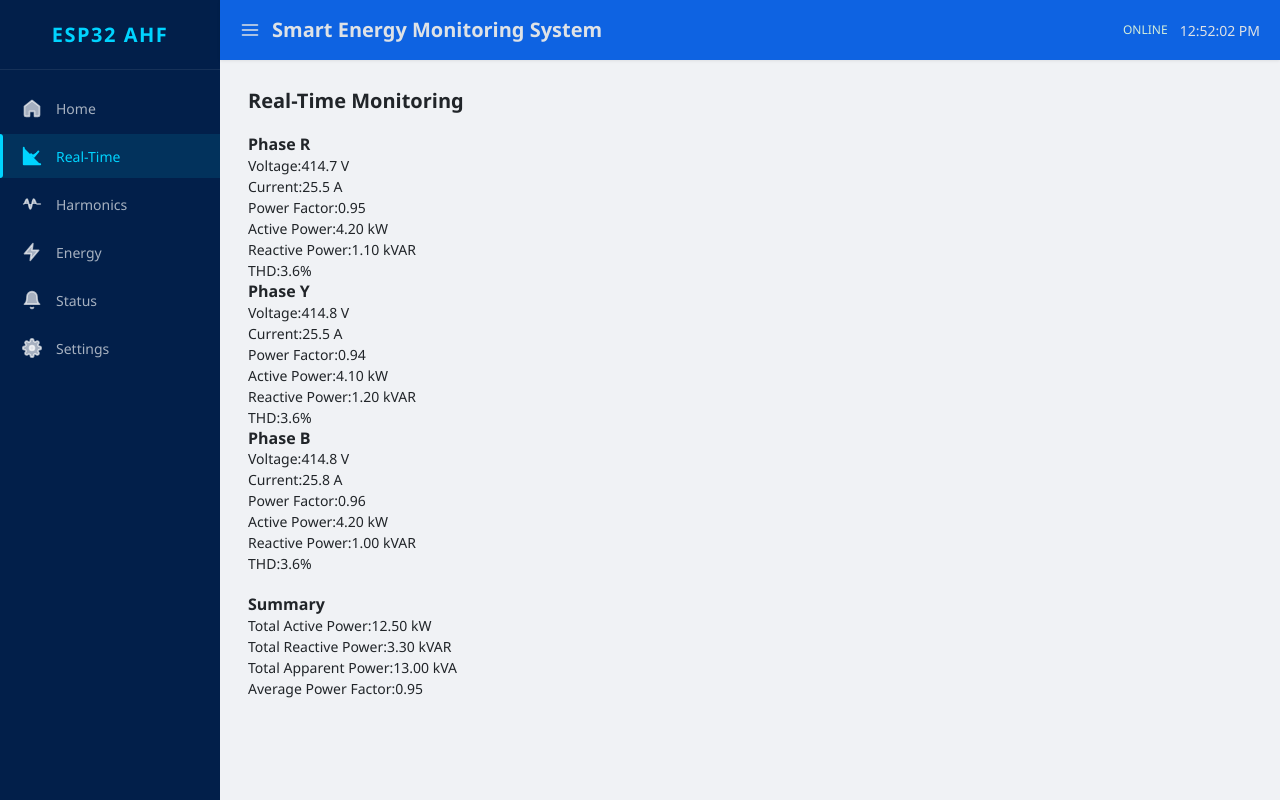
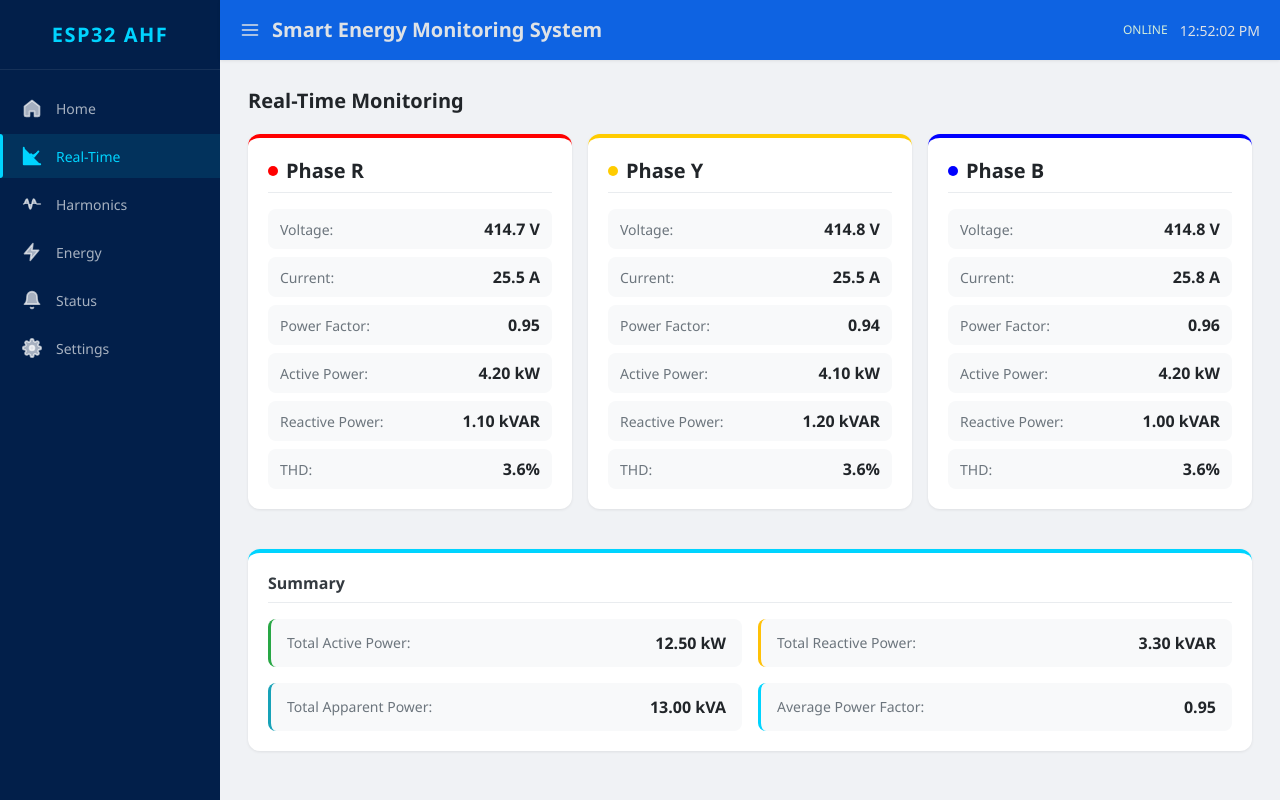
Before and after one commit to Legend-Paul/Harmonics-dashboard, a React (Vite) app: page / in a window 1280 px wide. Both pictures are taken after a click on the button "Real-Time". Built offline with nearby package versions, Linux system fonts and the light colour scheme.

Commit message:
Add Harmonics analysis styles

```diff
--- a/src/App.jsx
+++ b/src/App.jsx
@@ -4,8 +4,8 @@ import "./App.css";
 import Sidebar from "./components/Sidebar/Sidebar";
 import Header from "./components/Header/Header";
 import Home from "./pages/Home";
-import RealTime from "./pages/RealTime";
-import HarmonicAnalysis from "./pages/HarmonicAnalysis";
+import RealTime from "./pages/RealTime/RealTime";
+import HarmonicAnalysis from "./pages/HarmonicAnalysis/HarmonicAnalysis";
 import EnergyMonitoring from "./pages/EnergyMonitoring/EnergyMonitoring";
 import SystemStatus from "./pages/SystemStatus";
 import Settings from "./pages/Settings";
--- /dev/null
+++ b/src/pages/HarmonicAnalysis/HarmonicAnalysis.css
@@ -0,0 +1,224 @@
+/* ============================================
+   THD SUMMARY (Voltage & Current THD Cards)
+   ============================================ */
+
+.thd-summary {
+	display: grid;
+	grid-template-columns: repeat(2, 1fr);
+	gap: var(--spacing-base);
+	margin-bottom: var(--spacing-lg);
+}
+
+.thd-card {
+	background-color: var(--white);
+	border-radius: var(--radius-lg);
+	padding: var(--spacing-lg);
+	box-shadow: var(--shadow-sm);
+	transition: all var(--transition-base);
+	display: flex;
+	flex-direction: column;
+	gap: var(--spacing-sm);
+	position: relative;
+	overflow: hidden;
+	border-left: 4px solid var(--accent-color);
+}
+
+.thd-card:hover {
+	box-shadow: var(--shadow-md);
+	transform: translateY(-2px);
+}
+
+.thd-card h3 {
+	font-size: var(--font-size-sm);
+	font-weight: var(--font-weight-medium);
+	color: var(--gray-600);
+	text-transform: uppercase;
+	letter-spacing: 0.5px;
+	margin: 0;
+}
+
+.thd-value {
+	font-size: var(--font-size-3xl);
+	font-weight: var(--font-weight-bold);
+	color: var(--gray-900);
+	margin: 0;
+	line-height: 1.1;
+}
+
+.thd-limit {
+	font-size: var(--font-size-xs);
+	color: var(--gray-500);
+	font-style: italic;
+}
+
+.thd-status {
+	display: inline-block;
+	font-size: var(--font-size-xs);
+	font-weight: var(--font-weight-semibold);
+	padding: 4px 12px;
+	border-radius: var(--radius-full);
+	text-transform: uppercase;
+	letter-spacing: 0.5px;
+	align-self: flex-start;
+	margin-top: var(--spacing-xs);
+}
+
+.thd-status.compliant {
+	background-color: var(--success-light);
+	color: var(--success-dark);
+}
+
+.thd-status.warning {
+	background-color: var(--warning-light);
+	color: var(--warning-dark);
+}
+
+.thd-status.non-compliant {
+	background-color: var(--danger-light);
+	color: var(--danger-dark);
+}
+
+/* Card Accent Colors */
+.thd-card:nth-child(1) {
+	border-left-color: var(--info-color);
+}
+
+.thd-card:nth-child(2) {
+	border-left-color: var(--accent-color);
+}
+
+/* ============================================
+   HARMONICS TABLE
+   ============================================ */
+
+.harmonics-table {
+	background-color: var(--white);
+	border-radius: var(--radius-lg);
+	padding: var(--spacing-lg);
+	box-shadow: var(--shadow-sm);
+}
+
+.harmonics-table h3 {
+	font-size: var(--font-size-md);
+	font-weight: var(--font-weight-semibold);
+	color: var(--gray-800);
+	margin: 0 0 var(--spacing-base) 0;
+}
+
+.harmonics-table table {
+	width: 100%;
+	border-collapse: collapse;
+	font-size: var(--font-size-base);
+}
+
+.harmonics-table thead {
+	background-color: var(--gray-100);
+}
+
+.harmonics-table th {
+	padding: var(--spacing-md) var(--spacing-base);
+	text-align: left;
+	font-size: var(--font-size-sm);
+	font-weight: var(--font-weight-semibold);
+	color: var(--gray-700);
+	text-transform: uppercase;
+	letter-spacing: 0.5px;
+	border-bottom: 2px solid var(--gray-300);
+}
+
+.harmonics-table td {
+	padding: var(--spacing-md) var(--spacing-base);
+	border-bottom: 1px solid var(--gray-200);
+	color: var(--gray-800);
+	font-size: var(--font-size-base);
+}
+
+.harmonics-table tbody tr:hover {
+	background-color: var(--gray-50);
+}
+
+.harmonics-table tbody tr:last-child td {
+	border-bottom: none;
+}
+
+/* Compliant Badge in Table */
+.compliant {
+	display: inline-block;
+	padding: 3px 10px;
+	border-radius: var(--radius-full);
+	font-size: var(--font-size-xs);
+	font-weight: var(--font-weight-semibold);
+	text-transform: uppercase;
+	letter-spacing: 0.5px;
+	background-color: var(--success-light);
+	color: var(--success-dark);
+}
+
+.non-compliant {
+	display: inline-block;
+	padding: 3px 10px;
+	border-radius: var(--radius-full);
+	font-size: var(--font-size-xs);
+	font-weight: var(--font-weight-semibold);
+	text-transform: uppercase;
+	letter-spacing: 0.5px;
+	background-color: var(--danger-light);
+	color: var(--danger-dark);
+}
+
+/* ============================================
+   RESPONSIVE — TABLET
+   ============================================ */
+
+@media (max-width: 1024px) {
+	.thd-summary {
+		grid-template-columns: repeat(2, 1fr);
+	}
+
+	.thd-value {
+		font-size: var(--font-size-2xl);
+	}
+
+	.harmonics-table {
+		padding: var(--spacing-base);
+	}
+
+	.harmonics-table th,
+	.harmonics-table td {
+		padding: var(--spacing-sm) var(--spacing-md);
+		font-size: var(--font-size-sm);
+	}
+}
+
+/* ============================================
+   RESPONSIVE — MOBILE
+   ============================================ */
+
+@media (max-width: 640px) {
+	.thd-summary {
+		grid-template-columns: 1fr;
+	}
+
+	.thd-card {
+		padding: var(--spacing-base);
+	}
+
+	.thd-value {
+		font-size: var(--font-size-xl);
+	}
+
+	.harmonics-table {
+		padding: var(--spacing-base);
+		overflow-x: auto;
+	}
+
+	.harmonics-table table {
+		min-width: 400px;
+	}
+
+	.harmonics-table th,
+	.harmonics-table td {
+		padding: var(--spacing-sm);
+		font-size: var(--font-size-xs);
+	}
+}
--- a/src/pages/HarmonicAnalysis.jsx
+++ b/src/pages/HarmonicAnalysis/HarmonicAnalysis.jsx
@@ -7,6 +7,7 @@ import {
 	Tooltip,
 	ResponsiveContainer,
 } from "recharts";
+import "./HarmonicAnalysis.css";
 
 function HarmonicAnalysis({ data, harmonicSpectrum }) {
 	return (
--- /dev/null
+++ b/src/pages/RealTime/RealTime.css
@@ -0,0 +1,246 @@
+/* ============================================
+   REAL-TIME GRID (Phase Cards)
+   ============================================ */
+
+.realtime-grid {
+	display: grid;
+	grid-template-columns: repeat(3, 1fr);
+	gap: var(--spacing-base);
+	margin-bottom: var(--spacing-lg);
+}
+
+/* ============================================
+   PHASE CARD
+   ============================================ */
+
+.phase-card {
+	background-color: var(--white);
+	border-radius: var(--radius-lg);
+	padding: var(--spacing-lg);
+	box-shadow: var(--shadow-sm);
+	transition: all var(--transition-base);
+	display: flex;
+	flex-direction: column;
+	gap: var(--spacing-base);
+	position: relative;
+	overflow: hidden;
+	border-top: 4px solid var(--accent-color);
+}
+
+.phase-card:hover {
+	box-shadow: var(--shadow-md);
+	transform: translateY(-2px);
+}
+
+.phase-card h3 {
+	font-size: var(--font-size-lg);
+	font-weight: var(--font-weight-bold);
+	color: var(--gray-900);
+	margin: 0;
+	padding-bottom: var(--spacing-sm);
+	border-bottom: 1px solid var(--gray-200);
+	display: flex;
+	align-items: center;
+	gap: var(--spacing-sm);
+}
+
+/* Phase Indicator Dot */
+.phase-card h3::before {
+	content: "";
+	width: 10px;
+	height: 10px;
+	border-radius: 50%;
+	background-color: var(--accent-color);
+	display: inline-block;
+}
+
+/* Phase-Specific Colors */
+.phase-card:nth-child(1) {
+	border-top-color: #ff0000;
+}
+
+.phase-card:nth-child(1) h3::before {
+	background-color: #ff0000;
+}
+
+.phase-card:nth-child(2) {
+	border-top-color: #ffcc00;
+}
+
+.phase-card:nth-child(2) h3::before {
+	background-color: #ffcc00;
+}
+
+.phase-card:nth-child(3) {
+	border-top-color: #0000ff;
+}
+
+.phase-card:nth-child(3) h3::before {
+	background-color: #0000ff;
+}
+
+/* ============================================
+   PHASE DATA ROWS
+   ============================================ */
+
+.phase-data {
+	display: flex;
+	flex-direction: column;
+	gap: var(--spacing-sm);
+}
+
+.data-row {
+	display: flex;
+	justify-content: space-between;
+	align-items: center;
+	padding: var(--spacing-sm) var(--spacing-md);
+	background-color: var(--gray-50);
+	border-radius: var(--radius-md);
+	font-size: var(--font-size-base);
+	transition: background-color var(--transition-fast);
+}
+
+.data-row:hover {
+	background-color: var(--gray-100);
+}
+
+.data-row span:first-child {
+	font-weight: var(--font-weight-medium);
+	color: var(--gray-600);
+}
+
+.data-row span:last-child {
+	font-weight: var(--font-weight-bold);
+	color: var(--gray-900);
+	font-size: var(--font-size-md);
+}
+
+/* ============================================
+   SUMMARY CARD
+   ============================================ */
+
+.summary-card {
+	background-color: var(--white);
+	border-radius: var(--radius-lg);
+	padding: var(--spacing-lg);
+	box-shadow: var(--shadow-sm);
+	border-top: 4px solid var(--accent-color);
+}
+
+.summary-card h3 {
+	font-size: var(--font-size-md);
+	font-weight: var(--font-weight-semibold);
+	color: var(--gray-800);
+	margin: 0 0 var(--spacing-base) 0;
+	padding-bottom: var(--spacing-sm);
+	border-bottom: 1px solid var(--gray-200);
+}
+
+.summary-grid {
+	display: grid;
+	grid-template-columns: repeat(2, 1fr);
+	gap: var(--spacing-base);
+}
+
+.summary-item {
+	display: flex;
+	justify-content: space-between;
+	align-items: center;
+	padding: var(--spacing-md) var(--spacing-base);
+	background-color: var(--gray-50);
+	border-radius: var(--radius-md);
+	font-size: var(--font-size-base);
+	border-left: 3px solid var(--accent-color);
+	transition: all var(--transition-fast);
+}
+
+.summary-item:hover {
+	background-color: var(--gray-100);
+}
+
+.summary-item span:first-child {
+	font-weight: var(--font-weight-medium);
+	color: var(--gray-600);
+}
+
+.summary-item span:last-child {
+	font-weight: var(--font-weight-bold);
+	color: var(--gray-900);
+	font-size: var(--font-size-md);
+}
+
+/* Summary Item Accent Colors */
+.summary-item:nth-child(1) {
+	border-left-color: var(--success-color);
+}
+
+.summary-item:nth-child(2) {
+	border-left-color: var(--warning-color);
+}
+
+.summary-item:nth-child(3) {
+	border-left-color: var(--info-color);
+}
+
+.summary-item:nth-child(4) {
+	border-left-color: var(--accent-color);
+}
+
+/* ============================================
+   RESPONSIVE — TABLET
+   ============================================ */
+
+@media (max-width: 1024px) {
+	.realtime-grid {
+		grid-template-columns: repeat(3, 1fr);
+	}
+
+	.phase-card {
+		padding: var(--spacing-base);
+	}
+
+	.phase-card h3 {
+		font-size: var(--font-size-md);
+	}
+
+	.data-row {
+		font-size: var(--font-size-sm);
+		padding: var(--spacing-xs) var(--spacing-sm);
+	}
+
+	.data-row span:last-child {
+		font-size: var(--font-size-base);
+	}
+
+	.summary-grid {
+		grid-template-columns: repeat(2, 1fr);
+	}
+}
+
+/* ============================================
+   RESPONSIVE — MOBILE
+   ============================================ */
+
+@media (max-width: 640px) {
+	.realtime-grid {
+		grid-template-columns: 1fr;
+	}
+
+	.phase-card {
+		padding: var(--spacing-base);
+	}
+
+	.data-row {
+		flex-direction: row;
+		justify-content: space-between;
+	}
+
+	.summary-grid {
+		grid-template-columns: 1fr;
+	}
+
+	.summary-item {
+		flex-direction: row;
+		justify-content: space-between;
+	}
+}
--- a/src/pages/RealTime.jsx
+++ b/src/pages/RealTime/RealTime.jsx
@@ -1,3 +1,4 @@
+import "./RealTime.css";
 function RealTime({ data }) {
 	const phases = ["R", "Y", "B"];
 
```
